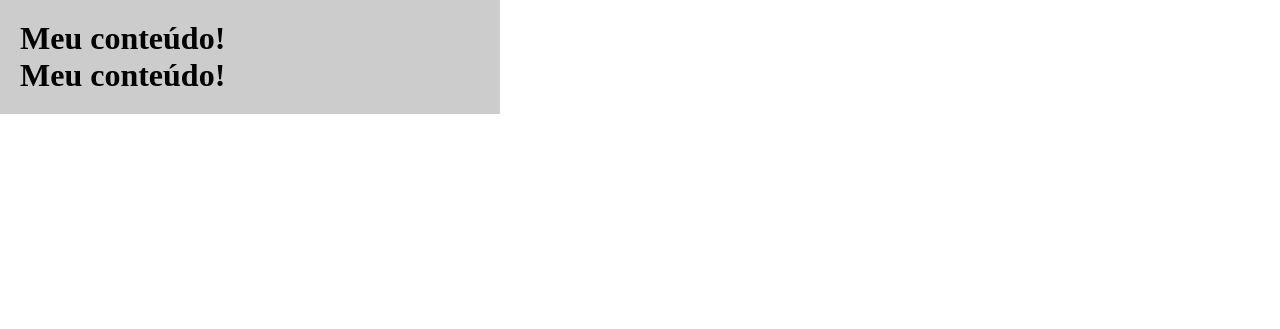
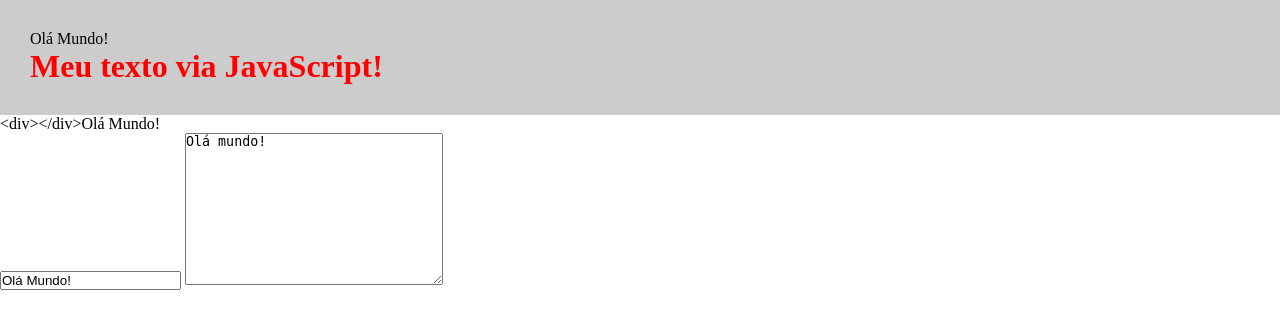
Before and after one commit to jacildofurtado/Danki-code, a PHP site: page / in a window 1280 px wide. Shown: the top 329 px of the page. Run offline with PHP 8.4, Linux system fonts and the light colour scheme.

Commit message:
Trabalho

```diff
--- a/ftont-end-completo/Introduzindo-JQuery/css/style.css
+++ b/ftont-end-completo/Introduzindo-JQuery/css/style.css
@@ -11,7 +11,11 @@ html, body{
 }
 
 .box{
-    width: 500px;
-    padding: 20px;
+    width: 100%;
+    padding: 30px;
     background-color: #ccc;
 }
+
+h1.texto1{
+    color: red;
+}
--- a/ftont-end-completo/Introduzindo-JQuery/index.html
+++ b/ftont-end-completo/Introduzindo-JQuery/index.html
@@ -9,9 +9,15 @@
 </head>
 <body>
     <div class="box">
-        <h1>Meu conteúdo!</h1>
-        <h1>Meu conteúdo!</h1>
+
     </div>
+
+    <div class="box2">
+
+    </div>
+
+    <input type="text">
+    <textarea name="" id="" cols="30" rows="10"></textarea>
 
     <script src="js/jquery-3.6.4.min.js"></script>
     <script src="js/functions.js"></script>
--- a/ftont-end-completo/Introduzindo-JQuery/js/functions.js
+++ b/ftont-end-completo/Introduzindo-JQuery/js/functions.js
@@ -54,7 +54,15 @@ $(function(){
 
 $(function(){
 
+     var el = $('.box');
+     var meutexto = 'Olá Mundo!';
 
+     el.html('<div class="teste">'+meutexto+'</div>');
+     el.html(el.html()+'<h1 class="texto1">Meu texto via JavaScript!</h1>');
 
+    $('.box2').text('<div></div>');
+    $('.box2').text($('.box2').text() + "Olá Mundo!");
 
+    $('input[type=text]').val('Olá Mundo!');
+    $('textarea').text('Olá mundo!');
 });
```
